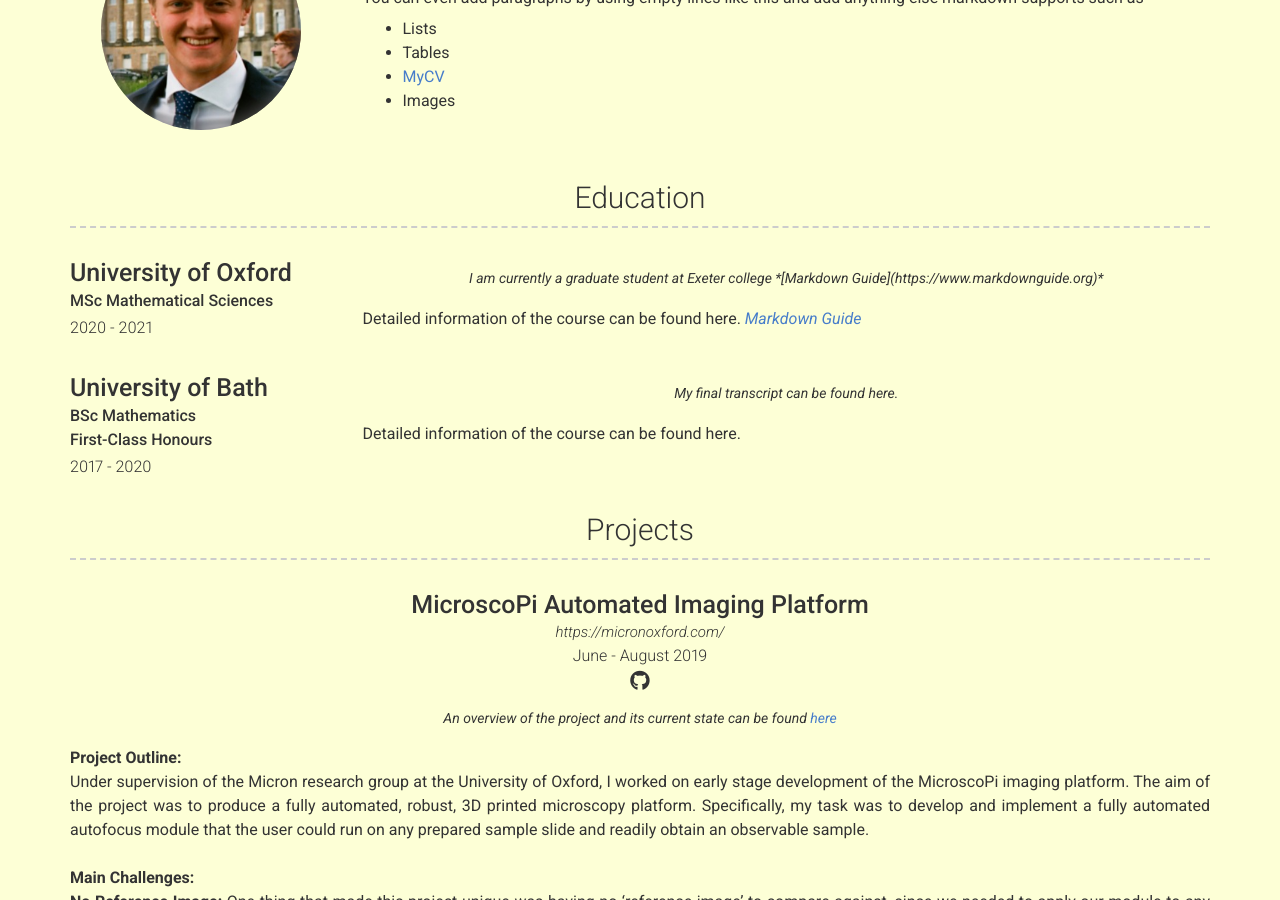
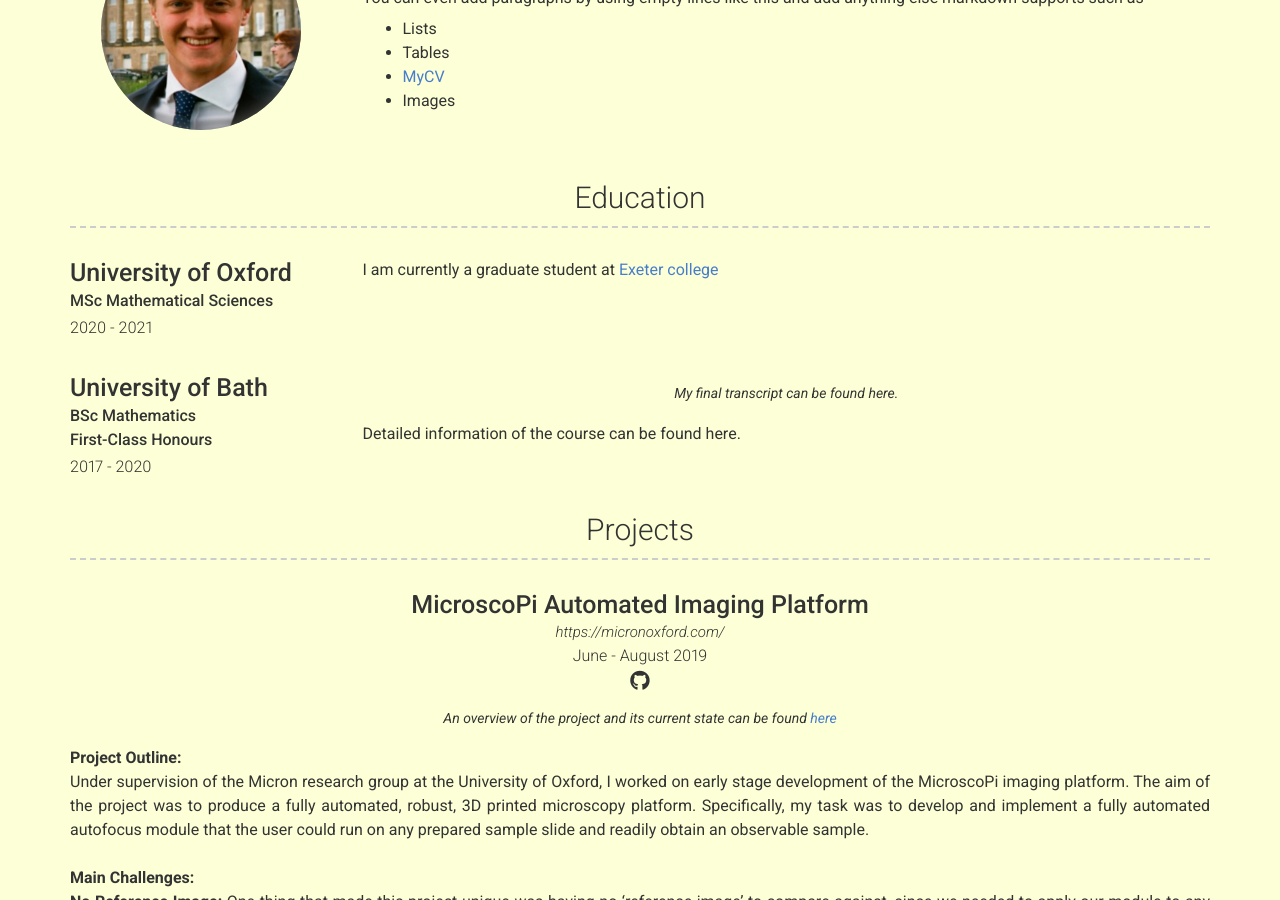
Before and after one commit to WilliamManley/WilliamManley.github.io, a Jekyll site: the page built from index.md, in a window 1280 px wide and 900 px high, scrolled down 372 px. Built offline with Jekyll 4.4.1, drawn with Linux system fonts in a browser that asks for light colours; nearby versions of some CDN libraries.

Commit message:
Added Exeter College Link

```diff
--- a/_data/education.yml
+++ b/_data/education.yml
@@ -3,10 +3,10 @@
   name: University of Oxford
   dates:  2020 - 2021
   qualification: MSc Mathematical Sciences
-  quote: >
-   I am currently a graduate student at Exeter college *[Markdown Guide](https://www.markdownguide.org)*
+  #quote: >
+  # I am currently a graduate student at Exeter college *[Markdown Guide](https://www.markdownguide.org)*
   description: | # this will include new lines to allow paragraphs
-   Detailed information of the course can be found here. *[Markdown Guide](https://www.markdownguide.org)*
+   I am currently a graduate student at [Exeter college](https://www.exeter.ox.ac.uk/)
 
 - layout: left
   name: University of Bath
```
